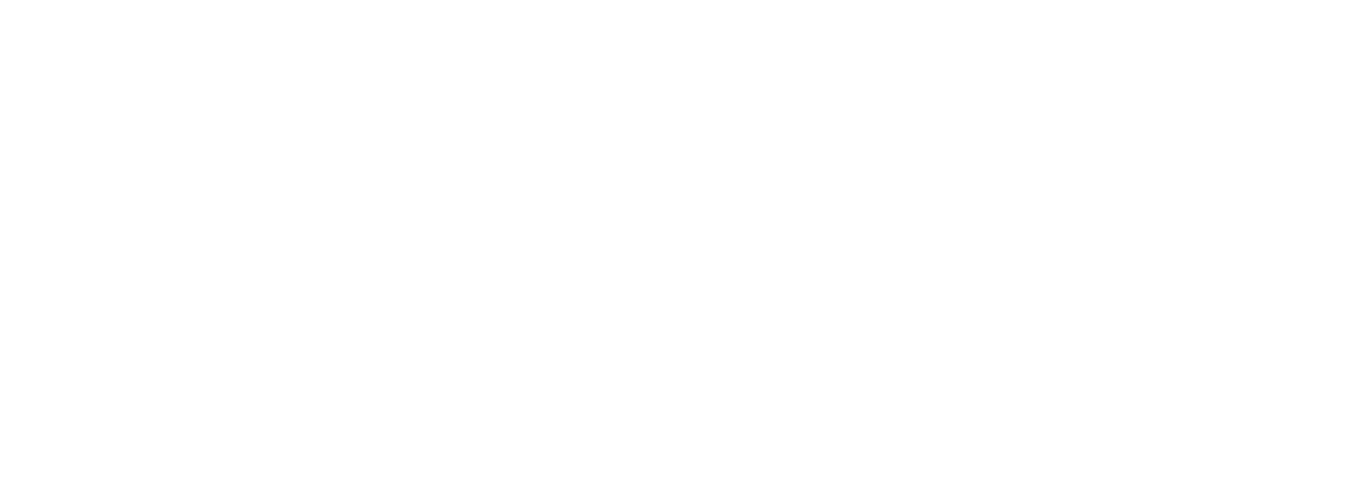
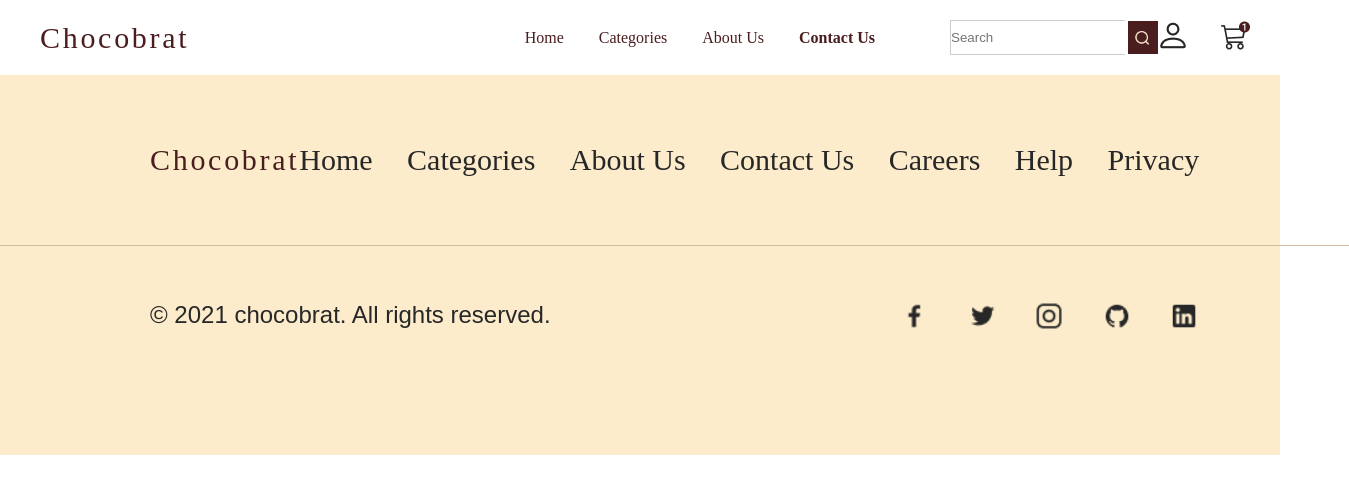
Before and after one commit to aibands/chocobrat-bakery-website, a plain HTML site: page pages/contact.html in a window 1280 px wide. Shown: the whole page, 1349 px wide, since content can reach past the window. Drawn offline with Linux system fonts and the light colour scheme.

Commit message:
404 page

```diff
--- /dev/null
+++ b/404.html
@@ -0,0 +1,86 @@
+<!DOCTYPE html>
+<html lang="en">
+
+<head>
+    <meta charset="UTF-8">
+    <meta name="viewport" content="width=device-width, initial-scale=1.0">
+    <title>Chocobrat</title>
+
+    <link rel="stylesheet" href="./main.css">
+
+
+</head>
+
+<body>
+
+    <header>
+        <h1 style="font-size: 30px;"><a href="../index.html" class="chocobrat">Chocobrat</a></h1>
+
+        <nav>
+            <ul>
+                <li><a href="./index.html" class="navlink">Home</a></li>
+                <li><a href="../pages/Categories" class="navlink">Categories</a></li>
+                <li><a href="./404.html" class="navlink">About Us</a></li>
+                <li><a href="./pages/contact.html" id="contacus" class="navlink">Contact Us</a></li>
+                <li>
+                    <div id="searchbar">
+                        <input type="text" id="search" placeholder="Search">
+                        <button type="submit" style="border: none;">
+                            <img src="./asset/searchicon.png" alt="searchicon" style="height:30px; width:auto;">
+                        </button>
+                    </div>
+                </li>
+                <li><img src="./asset/profileicon.png" alt="profile " style="height: 27px;"></li>
+                <li><img src="./asset/carticon.png" alt="carticon " style="height: 29px;"></li>
+            </ul>
+        </nav>
+
+    </header>
+
+
+    <main id="notfound">
+        <img src="./asset/emptyplate.png" alt="">
+        <div>
+            <p>WHOOOOPS!. WHO… ate… the… cake?! </p><br>
+            <p>Want to go back for another slice?” <a href="./index.html" class="chocobrat">chocobrat</a></p>
+    </main>
+
+
+
+
+    <footer>
+        <div class="f1">
+            <h1 style="font-size: 30px;" class="chocobrat">Chocobrat</h1>
+            <nav>
+                <ul>
+                    <li><a href="#">Home</a></li>
+                    <li><a href="./pages/categories">Categories</a></li>
+                    <li><a href="./pages/aboutus">About Us</a></li>
+                    <li><a href="./pages/contact.html">Contact Us</a></li>
+                    <li><a href="./pages/careers">Careers</a></li>
+                    <li><a href="./pages/help">Help</a></li>
+                    <li><a href="./pages/privacy">Privacy</a></li>
+                </ul>
+            </nav>
+        </div>
+
+
+        <div class="f2">
+            <p>&copy 2021 chocobrat. All rights reserved.</p>
+            <div>
+                <img src="./asset/Facebook.png" alt="fb">
+                <img src="./asset/Twitter.png" alt="tw">
+                <img src="./asset/Instagram.png" alt="ig">
+                <img src="./asset/Github.png" alt="gh">
+                <img src="./asset/LinkedIn.png" alt="in">
+            </div>
+        </div>
+
+    </footer>
+
+
+
+
+</body>
+
+</html>
--- a/main.css
+++ b/main.css
@@ -11,6 +11,17 @@ h1 {
     font-size: 44px;
     font-style: normal;
     font-weight: 700;
+}
+
+.chocobrat {
+    color: #4A1D1F;
+
+    font-family: Poppins;
+    font-size: 30px;
+    font-style: normal;
+    font-weight: 500;
+    line-height: normal;
+    letter-spacing: 2.7px;
 }
 
 h2 {
@@ -278,8 +289,28 @@ header #searchbar button {
     height: 26px;
 }
 
+
+/* 404 */
+
+#notfound {
+    display: flex;
+    align-items: center;
+
+}
+
+#notfound div {
+    display: grid;
+    gap: 50px;
+}
+
+#notfound img {
+    height: 500px;
+    float: left;
+}
+
+
 /* footer */
-footer{
+footer {
     display: grid;
     width: 100%;
     height: 380px;
@@ -289,7 +320,7 @@ footer{
 
 
 
-footer .f1{
+footer .f1 {
     display: flex;
     justify-content: space-between;
     align-items: center;
@@ -298,34 +329,34 @@ footer .f1{
     height: 171px;
 }
 
-footer nav ul{
+footer nav ul {
     display: flex;
     list-style: none;
-    width: 1300px;
+    width: 900px;
     justify-content: space-between;
     align-items: center;
     font-size: 30px;
 }
 
-footer nav ul a{
+footer nav ul a {
     color: #272727;
 }
 
 
 
-footer .f2{
+footer .f2 {
     display: flex;
     justify-content: space-between;
     padding: 20px 150px 90px 150px;
     height: 60%;
 }
 
-footer .f2 img{
+footer .f2 img {
     height: 30px
 }
 
-footer .f2 div{
+footer .f2 div {
     display: flex;
-    width: 420px;
+    width: 300px;
     justify-content: space-between;
 }
--- a/pages/contact.html
+++ b/pages/contact.html
@@ -0,0 +1,83 @@
+<!DOCTYPE html>
+<html lang="en">
+
+<head>
+    <meta charset="UTF-8">
+    <meta name="viewport" content="width=device-width, initial-scale=1.0">
+    <title>Chocobrat</title>
+
+    <link rel="stylesheet" href="../main.css">
+
+
+</head>
+
+<body>
+
+    <header>
+        <h1 style="font-size: 30px;"><a href="../index.html" class="chocobrat">Chocobrat</a></h1>
+
+        <nav>
+            <ul>
+                <li><a href="../index.html" class="navlink">Home</a></li>
+                <li><a href="./pages/Categories" class="navlink">Categories</a></li>
+                <li><a href="../404.html" class="navlink">About Us</a></li>
+                <li><a href="#" id="contacus" class="navlink">Contact Us</a></li>
+                <li>
+                    <div id="searchbar">
+                        <input type="text" id="search" placeholder="Search">
+                        <button type="submit" style="border: none;">
+                            <img src="../asset/searchicon.png" alt="searchicon" style="height:30px; width:auto;">
+                        </button>
+                    </div>
+                </li>
+                <li><img src="../asset/profileicon.png" alt="profile " style="height: 27px;"></li>
+                <li><img src="../asset/carticon.png" alt="carticon " style="height: 29px;"></li>
+            </ul>
+        </nav>
+
+    </header>
+
+
+    <main id="contact">
+
+    </main>
+
+
+
+
+    <footer>
+        <div class="f1">
+            <h1 style="font-size: 30px;" class="chocobrat">Chocobrat</h1>
+            <nav>
+                <ul>
+                    <li><a href="#">Home</a></li>
+                    <li><a href="../pages/categories">Categories</a></li>
+                    <li><a href="../pages/aboutus">About Us</a></li>
+                    <li><a href="../pages/contact.html">Contact Us</a></li>
+                    <li><a href="../pages/careers">Careers</a></li>
+                    <li><a href="../pages/help">Help</a></li>
+                    <li><a href="../pages/privacy">Privacy</a></li>
+                </ul>
+            </nav>
+        </div>
+
+
+        <div class="f2">
+            <p>&copy 2021 chocobrat. All rights reserved.</p>
+            <div>
+                <img src="../asset/Facebook.png" alt="fb">
+                <img src="../asset/Twitter.png" alt="tw">
+                <img src="../asset/Instagram.png" alt="ig">
+                <img src="../asset/Github.png" alt="gh">
+                <img src="../asset/LinkedIn.png" alt="in">
+            </div>
+        </div>
+
+    </footer>
+
+
+
+
+</body>
+
+</html>
```
Also changed, not shown: index.html (+4 -4 lines), asset/chocobrat.png (added), asset/emptyplate.png (added), pages/404.html (deleted).
